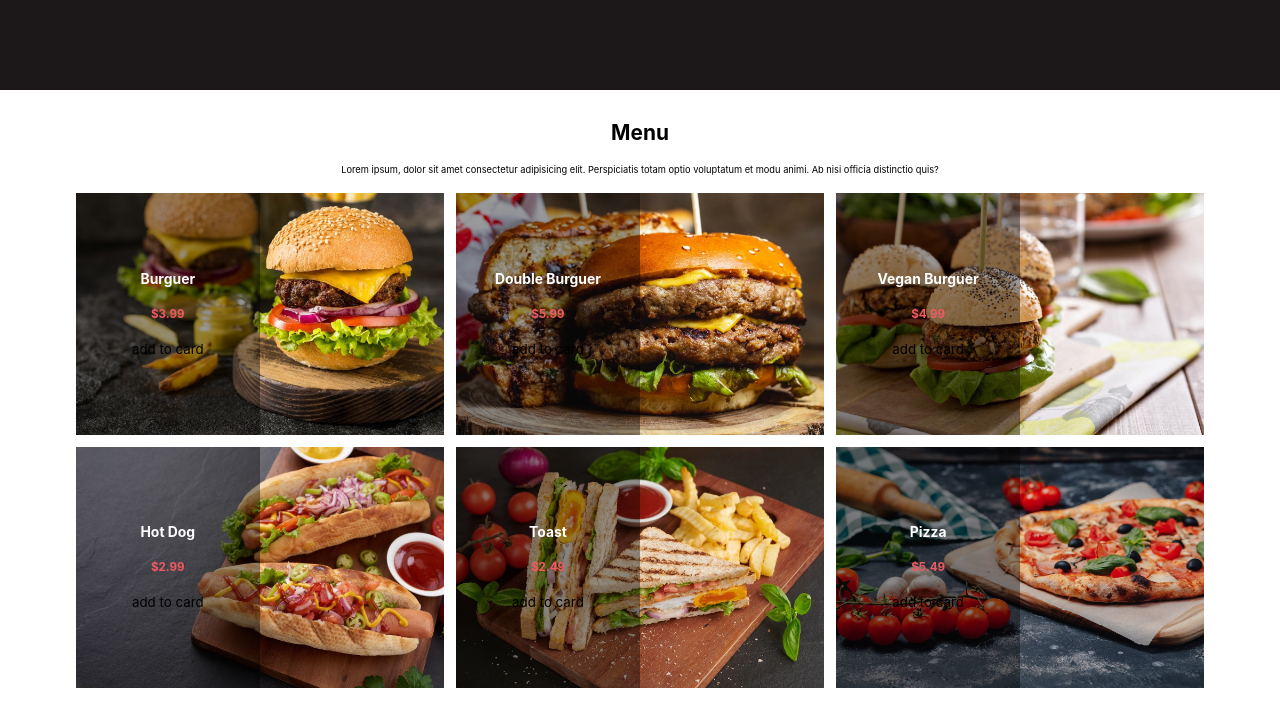
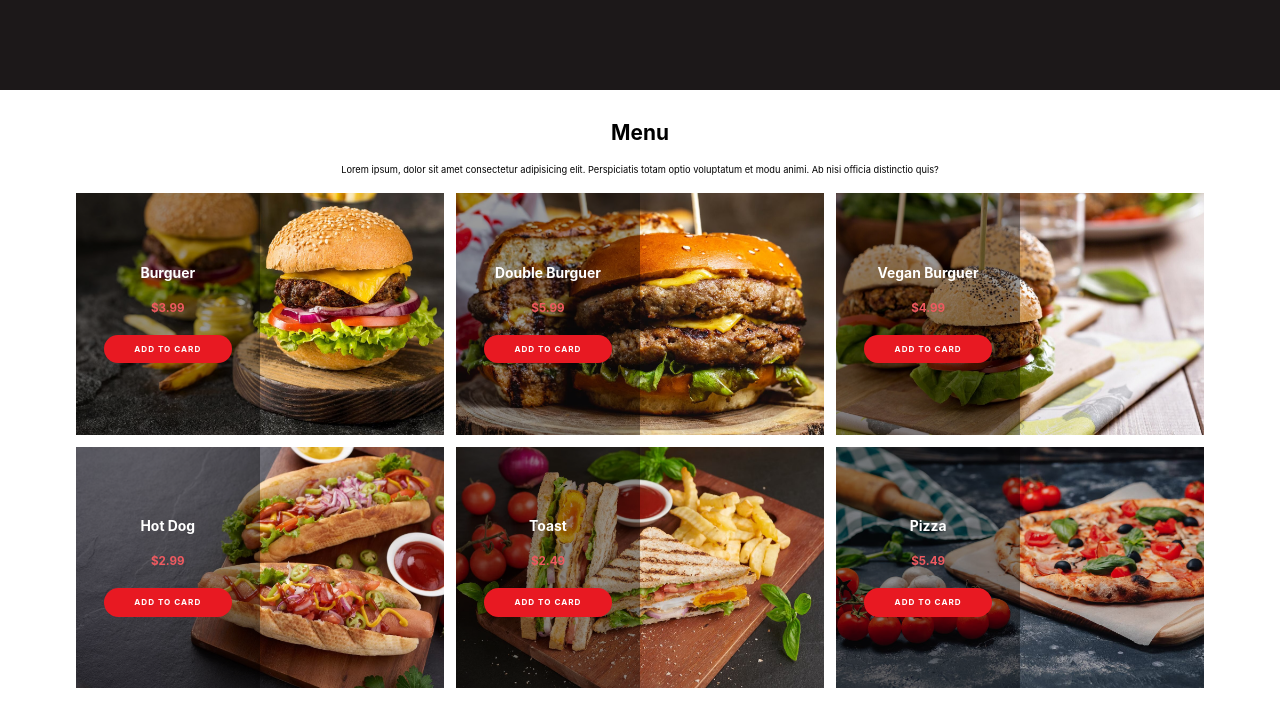
Before and after one commit to PedroPenhaa/Fast-Food_Web-Responsive, a plain HTML site: page index.html in a window 1280 px wide. Shown: the part 1956-2676 px from the top of the page. Drawn offline with Linux system fonts and the light colour scheme.

Commit message:
s-menu/correção

```diff
--- a/sass/_home.scss
+++ b/sass/_home.scss
@@ -197,10 +197,10 @@ main{
                         font-size: 1.25rem;
                         font-weight: bold;
                     }
-                    .button{
+                    button{
                         margin: 0 2rem;
                         padding: 1rem 3rem;
-                        background-color: var(--primary-color);
+                        background: var(--primary-color);
                         color: #fff;
                         border: none;
                         outline: none;
@@ -210,7 +210,7 @@ main{
                         font-weight: bold;
                         text-transform: uppercase;
                     }
-                    .buton:hover{
+                    button:hover{
                         background-color: var(--light-red);
                         cursor: pointer;
                     }
```
Also changed, not shown: css/main.css.
